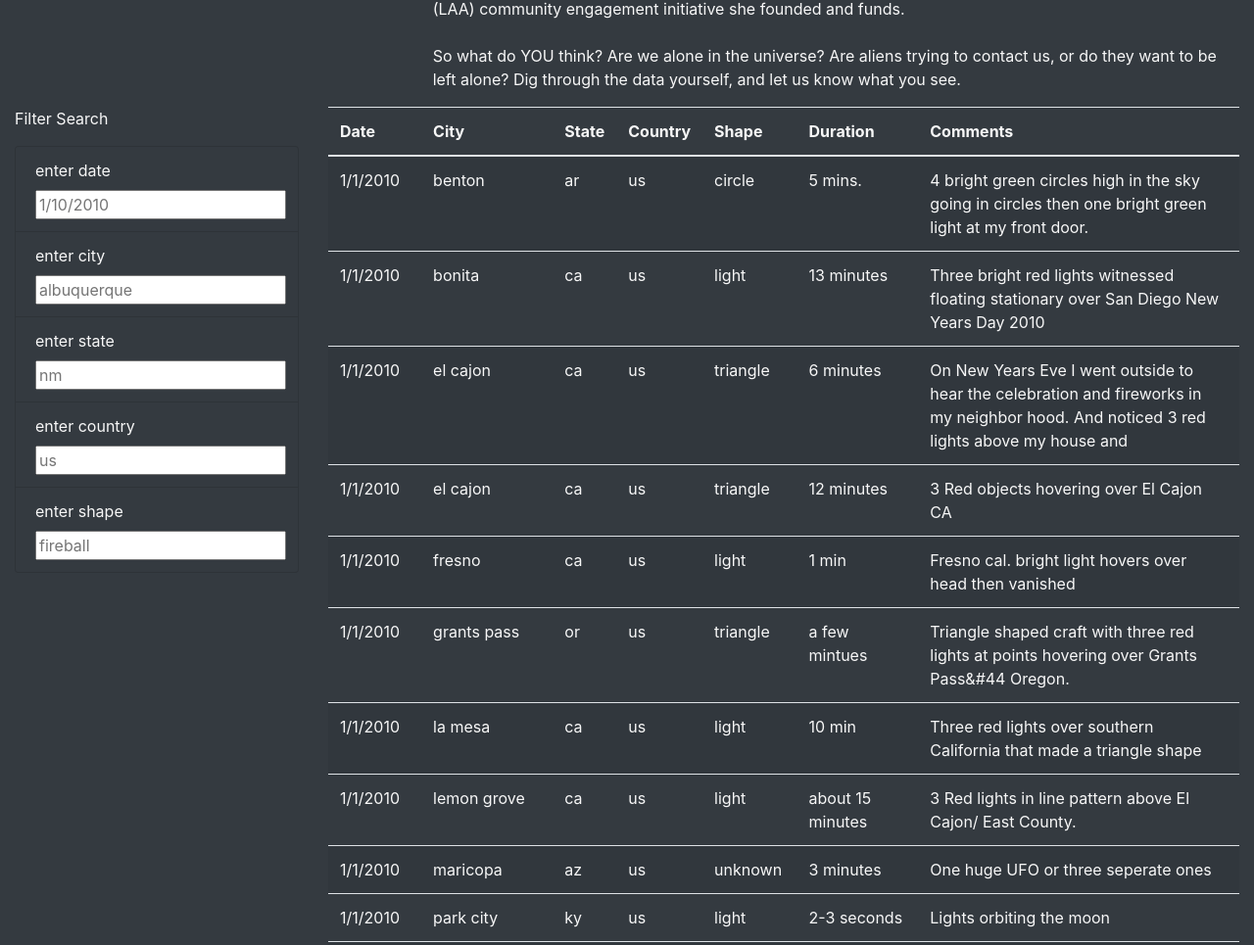
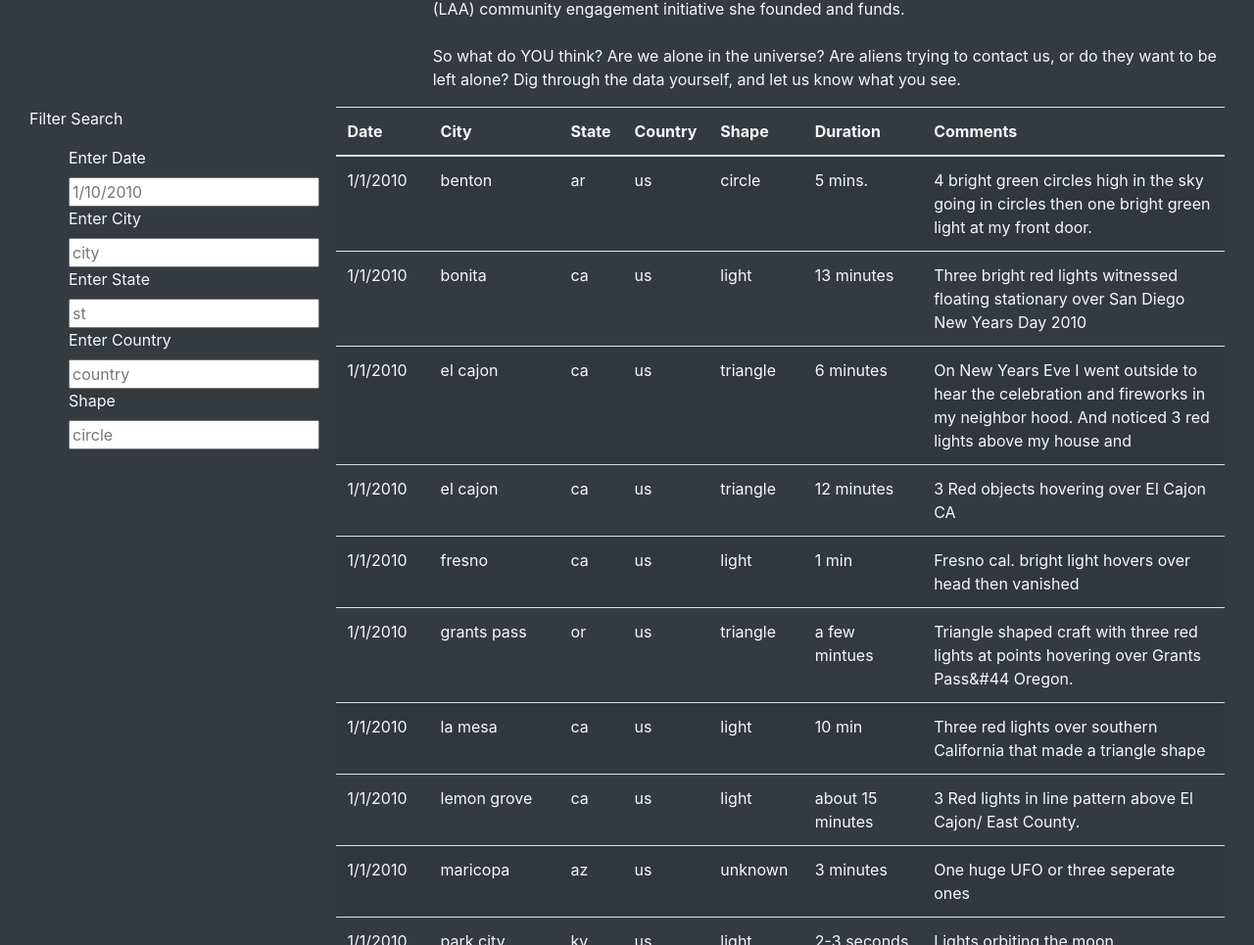
Before and after one commit to joZecodes/UFOs, a plain HTML site: page index.html in a window 1280 px wide. Shown: the part 630-1595 px from the top of the page at 98% size. Drawn offline with nearby package versions, Linux system fonts and the light colour scheme.

Commit message:
start challenge

```diff
--- a/index.html
+++ b/index.html
@@ -19,12 +19,13 @@
             <a class="navbar-brand" href="index.html">UFO Sightings</a>
         </nav>
         <div class="jumbotron">
-            <h1 class="display-4">The Truth is Out There</h1>
+          <h1 class="display-4">The Truth Is Out There</h1>
         </div>
           <div class="container-fluid">
             <div class="row">
                 <div class="col-md-4">
-                    <h3>UFO Sightings: Fact or Fancy? <small>Ufologists Weigh In</small></h3>
+                    <h3>UFO Sightings: Fact or Fancy?</h3>
+                    <h4><small>Ufologists Weigh In</small></h4>
                 </div>
                 <div class="col-md-8">
                     <p>
@@ -32,36 +33,32 @@
                     </p>
                 </div>
             </div>
-        </div>
           <div class="container-fluid">
             <div class="row">
                 <div class="col-md-3">
                     <form class="bg-dark">
                         <p>Filter Search</p>
-                        <ul class="list-group bg-dark">
-                            <li class="list-group-item bg-dark">
-                                <label for="date">enter date</label>
+                        <ul style="list-style: none" class="bg-dark">
+                            <li class="bg-dark">
+                                <label for="date">Enter Date</label>
                                 <input type="text" placeholder="1/10/2010" id="datetime" />
                             </li>
-                            <li class="list-group-item bg-dark">
-                                <label for="city">enter city</label>
-                                <input type="text" placeholder="albuquerque" id="city" />
+                            <li class="bg=dark">
+                                <label for="city">Enter City</label>
+                                <input type="text" placeholder="city" id="city" />
                             </li>
-                            <li class="list-group-item bg-dark">
-                                <label for="state">enter state</label>
-                                <input type="text" placeholder="nm" id="state"/>
+                            <li class="bg-dark">
+                                <label for="state">Enter State</label>
+                                <input type="text" placeholder="st" id="state" />
                             </li>
-                            <li class="list-group-item bg-dark">
-                                <label for="country">enter country</label>
-                                <input type="text" placeholder="us" id="country" />
+                            <li class="bg-dark">
+                                <label for="country">Enter Country</label>
+                                <input type="text" placeholder="country" id="country" />
                             </li>
-                            <li class="list-group-item bg-dark">
-                                <label for="shape">enter shape</label>
-                                <input type="text" placeholder="fireball" id="shape" />
+                            <li class="bg-dark">
+                                <label for="shape">Shape</label>
+                                <input type="text" placeholder="circle" id="shape" />
                             </li>
-                            <!-- <li class="list-group-item bg-dark">
-                                <button id="filter-btn" type="button" class="btn btn-dark">Filter Table</button> -->
-                            <!-- </li> -->
                         </ul>
                     </form>
                 </div>
@@ -84,6 +81,8 @@
             </div>
           </div>
         </div>
+      </div>
+
     <script src="https://cdnjs.cloudflare.com/ajax/libs/d3/4.11.0/d3.js"></script>
     <script src="static/js/data.js"></script>
     <script src="static/js/app.js"></script>
--- a/static/js/app.js
+++ b/static/js/app.js
@@ -1,14 +1,14 @@
-// import the data from data.js
+// from data.js
 const tableData = data;
 
-// Reference the HTML table using d3
+// get table references
 var tbody = d3.select("tbody");
 
 function buildTable(data) {
-    // Clear out any existing data
+  // First, clear out any existing data
   tbody.html("");
 
-    // Loop through each object in the data
+  // Next, loop through each object in the data
   // and append a row and cells for each value in the row
   data.forEach((dataRow) => {
     // Append a row to the table body
@@ -23,27 +23,44 @@ function buildTable(data) {
   });
 }
 
-  function handleClick() {
-    // Grab the datetime value from the filter
-    let date = d3.select("#datetime").property("value");
-    let filteredData = tableData;
+// 1. Create a variable to keep track of all the filters as an object.
 
-     // Check to see if a date was entered and filter the
-    // data using that date.
-    if (date) {
-      // Apply `filter` to the table data to only keep the
-      // rows where the `datetime` value matches the filter value
-      filteredData = filteredData.filter(row => row.datetime === date);
+
+// 3. Use this function to update the filters.
+function updateFilters() {
+
+    // 4a. Save the element that was changed as a variable.
+
+    // 4b. Save the value that was changed as a variable.
+
+    // 4c. Save the id of the filter that was changed as a variable.
+
+
+    // 5. If a filter value was entered then add that filterId and value
+    // to the filters list. Otherwise, clear that filter from the filters object.
+
+
+    // 6. Call function to apply all filters and rebuild the table
+    filterTable();
+
   }
 
-     // Rebuild the table using the filtered data
-    // @NOTE: If no date was entered, then filteredData will
-    // just be the original tableData.
-    buildTable(filteredData);
+  // 7. Use this function to filter the table when data is entered.
+  function filterTable() {
+
+    // 8. Set the filtered data to the tableData.
+
+
+    // 9. Loop through all of the filters and keep any data that
+    // matches the filter values
+
+
+    // 10. Finally, rebuild the table using the filtered data
+
   }
 
-  // Attach an event to listen for the form button
-  d3.selectAll("#filter-btn").on("click", handleClick);
+  // 2. Attach an event to listen for changes to each filter
+
 
   // Build the table when the page loads
   buildTable(tableData);
```
Also changed, not shown: static/js/app_1.js (added, +49 -0 lines). Lines whose indentation alone changed are shown as unchanged.
